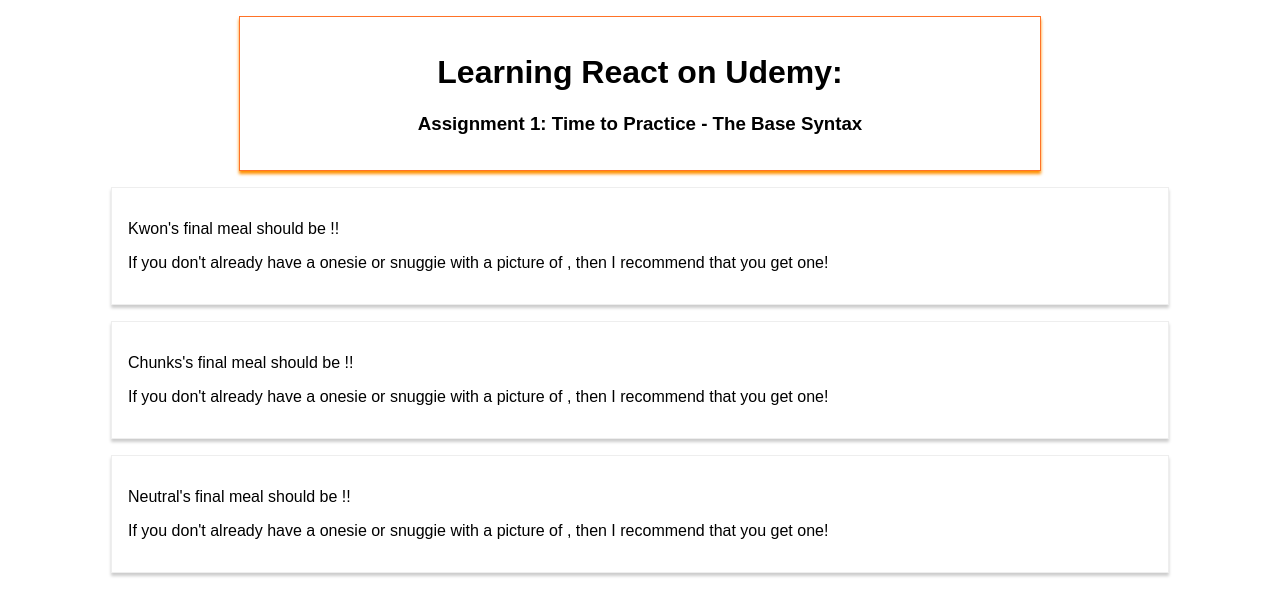
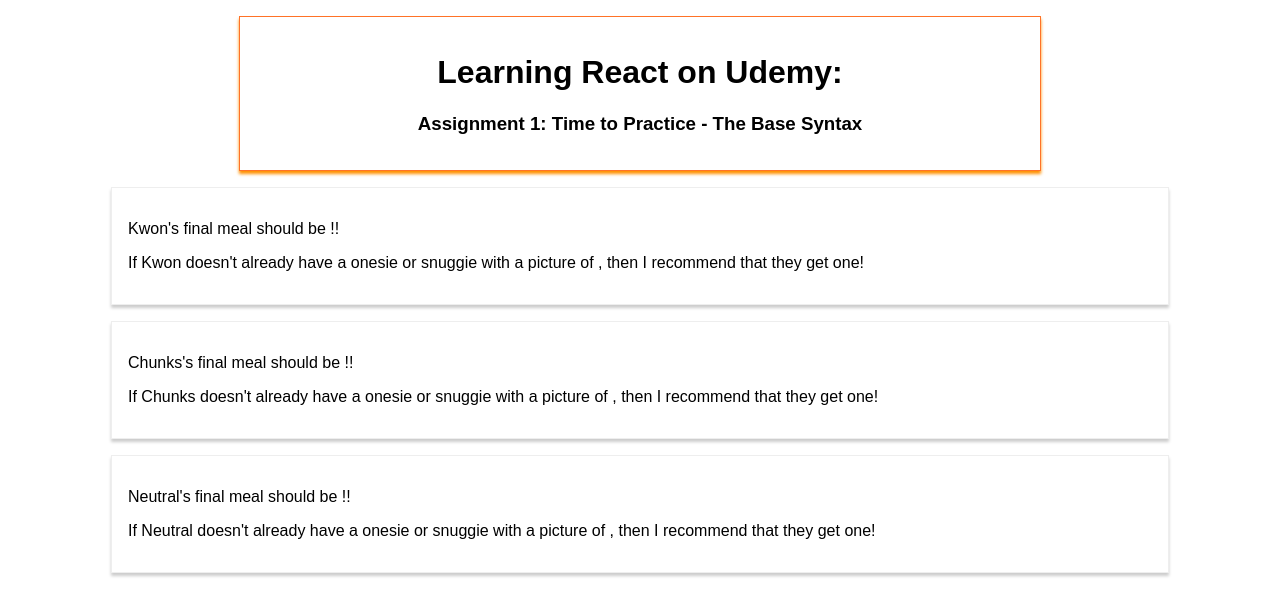
Before and after one commit to tyslas/assign1-practice-base-syntax, a React (Create React App) app: page / in a window 1280 px wide. Shown: the top 616 px of the page. Built offline with nearby package versions, Linux system fonts and the light colour scheme.

Commit message:
added state to the App component and passed the username to the UserOutput component

```diff
--- a/src/App.js
+++ b/src/App.js
@@ -3,6 +3,13 @@
 import UserOutput from './userInOut/UserOutput'
 
 class App extends Component {
+  state = {
+    users: [
+      {username: 'Kwon'},
+      {username: 'Chunks'},
+      {username: 'Neutral'}
+    ]
+  }
   render() {
     return (
       <div className="App">
@@ -11,13 +18,13 @@
           <h3>Assignment 1: Time to Practice - The Base Syntax</h3>
         </div>
         <UserOutput
-          username='Kwon'
+          username={this.state.users[0].username}
         />
         <UserOutput
-          username='Chunks'
+          username={this.state.users[1].username}
         />
         <UserOutput
-          username='Neutral'
+          username={this.state.users[2].username}
         />
       </div>
     );
--- a/src/userInOut/UserOutput.js
+++ b/src/userInOut/UserOutput.js
@@ -4,7 +4,7 @@
   return (
     <div className="userOutput">
       <p>{props.username}'s final meal should be {props.food}!!</p>
-      <p>If you don't already have a onesie or snuggie with a picture of {props.food}, then I recommend that you get one!</p>
+      <p>If {props.username} doesn't already have a onesie or snuggie with a picture of {props.food}, then I recommend that they get one!</p>
     </div>
   )
 }
```
